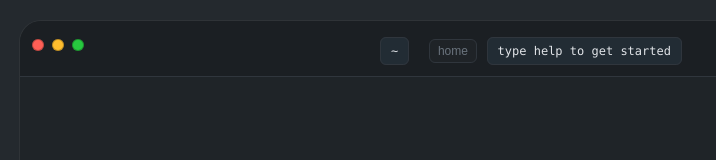
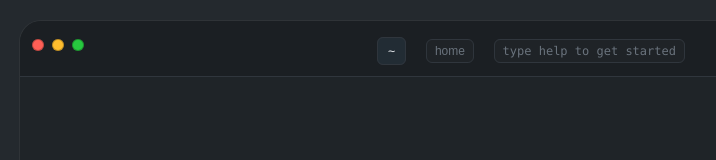
Before and after one commit to nopp/carlosmalucellicom, a plain HTML site: page index.html in a window 1280 px wide. Shown: the top 160 px of the page, without its empty margins (109-825 px from the left). Drawn offline with Linux system fonts and the light colour scheme.

Commit message:
Update index.html

```diff
--- a/index.html
+++ b/index.html
@@ -17,7 +17,7 @@
       <div class="title-indicator">
         <span class="tab active" id="tab-label">~</span>
         <button id="home-btn" class="home-btn" aria-label="Home">home</button>
-        <span class="tab active" id="tab-label">type <span>help</span> to get started</span>
+        <span class="home-btn" id="tab-label">type <span>help</span> to get started</span>
       </div>
       <div class="terminal-top-row"></div>
       <div class="screen">
```
